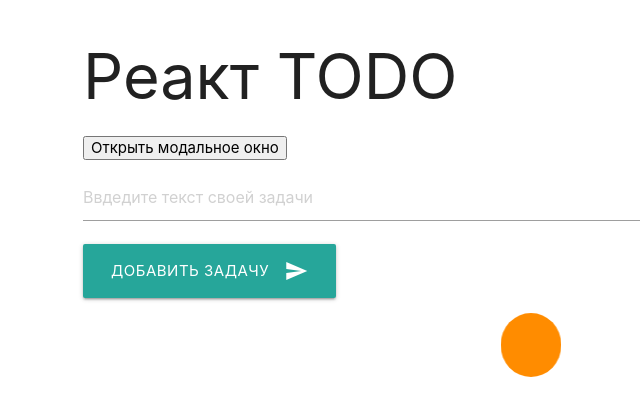
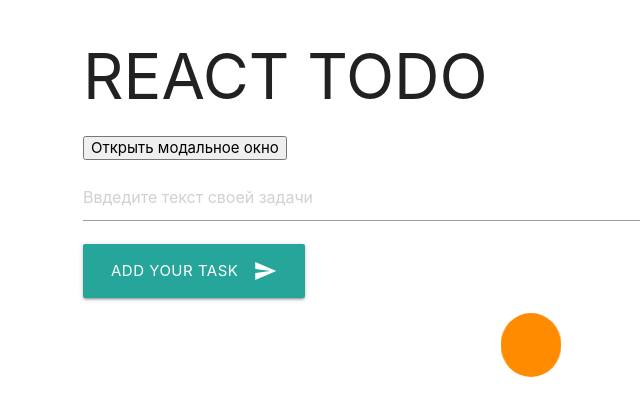
Before and after one commit to GordonBreazz/React-Todo, a React (Create React App) app: page / in a window 1280 px wide. Shown: the top 416 px of the page, without its empty margins (109-749 px from the left). Built offline with nearby package versions, Linux system fonts and the light colour scheme; no server answers.

Commit message:
translation

```diff
--- a/src/App.js
+++ b/src/App.js
@@ -54,7 +54,7 @@ function App() {
   return (
     <Context.Provider value={{ removeTodo }}>
       <div  className="container">
-        <h1>Реакт TODO</h1>
+        <h1>REACT TODO</h1>
         <React.Suspense fallback={<Loader />}>
           <Modal />
 
@@ -68,7 +68,7 @@ function App() {
         {todos.length ? (
           <TodoList todos={todos} onToggle={toggleTodo} />
         ) : (
-          loading ? null : (<p>Нет задач</p>)
+          loading ? null : (<p>no task</p>)
         )}
       </div>
     </Context.Provider>
--- a/src/todo/AddTodo.js
+++ b/src/todo/AddTodo.js
@@ -33,7 +33,7 @@ function AddTodo({ onCreate }) {
 
       </div>
       <button className="btn waves-effect waves-light btn-large" type="submit" name="action" >
-          Добавить задачу
+          Add your task
           <i className="material-icons right">send</i>
       </button>
     </form>
```
